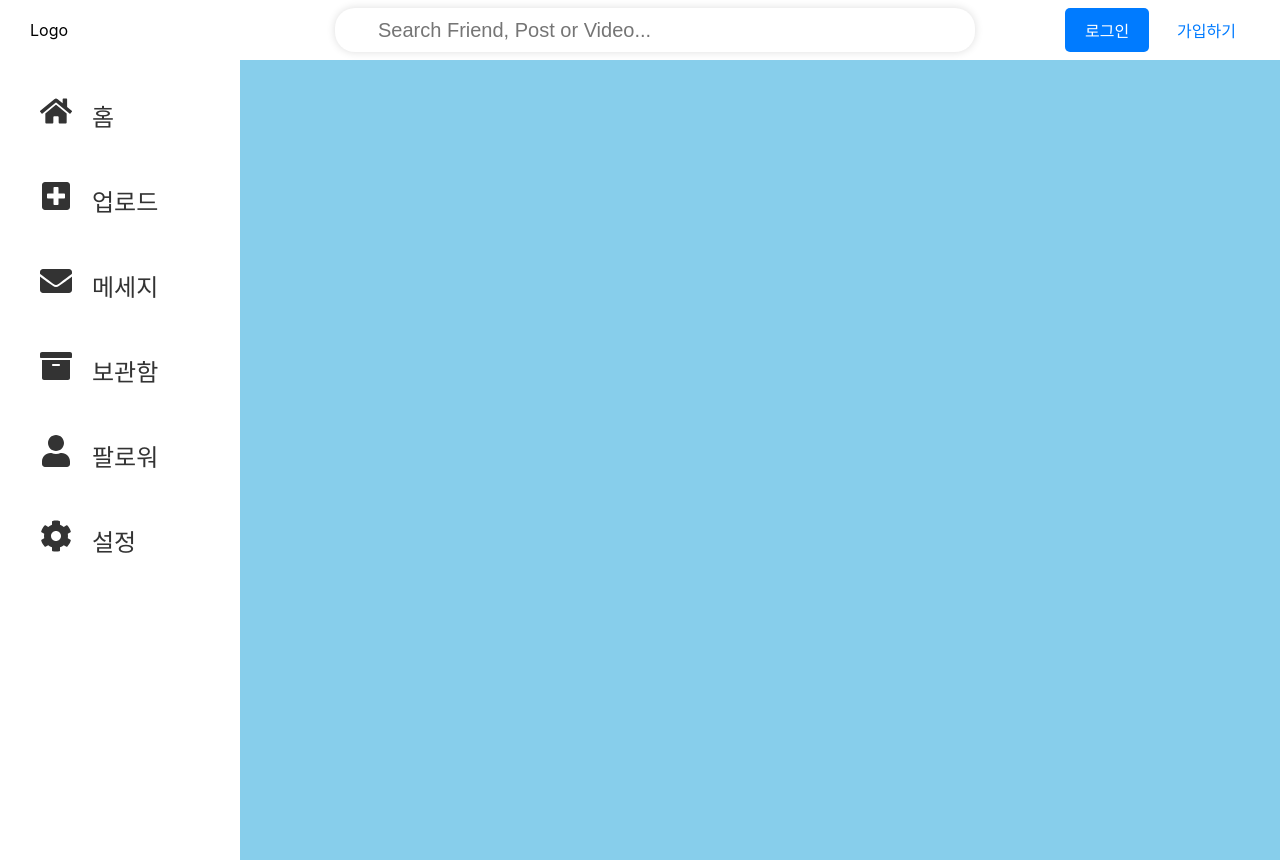
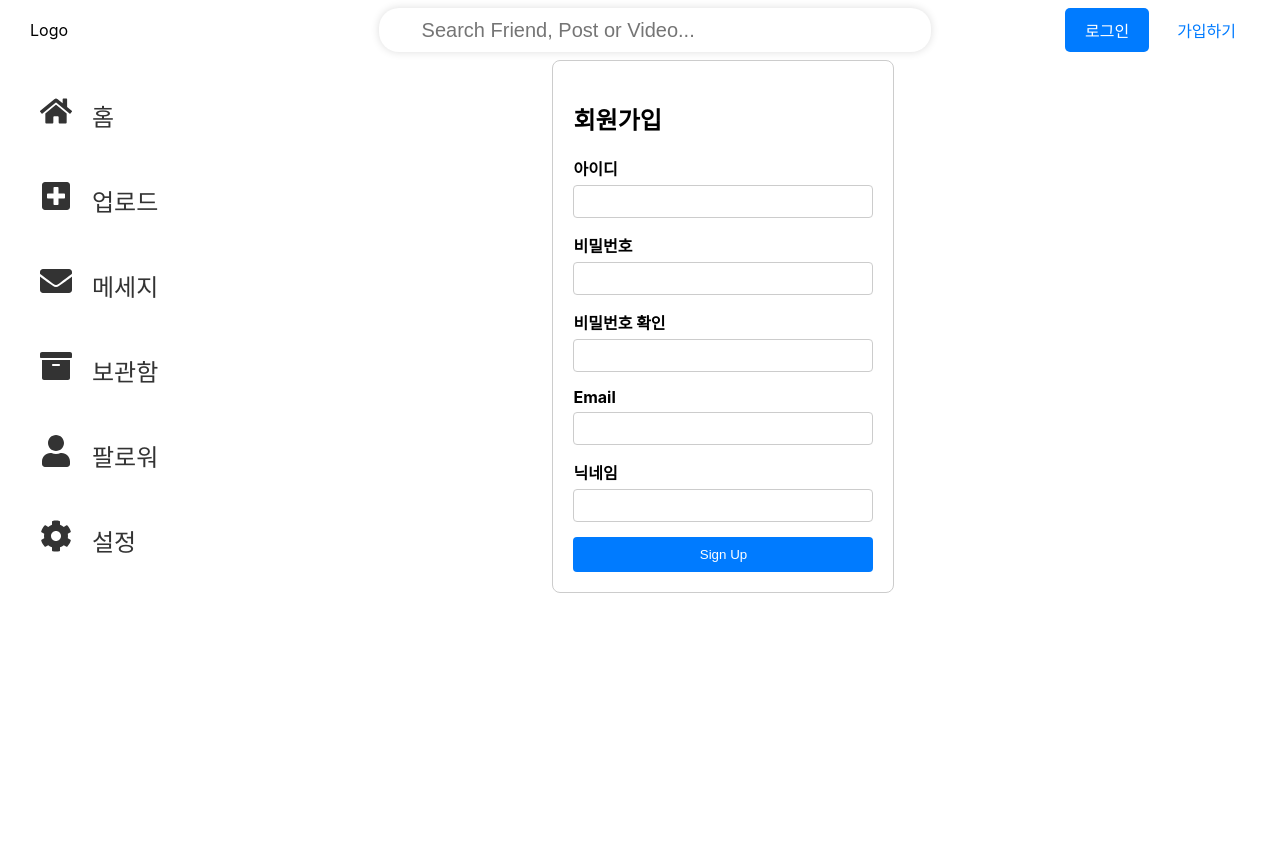
Before and after one commit to WebStudyBiz/SNS_front, a React (Create React App) app: page /signup in a window 1280 px wide. Built offline with nearby package versions, Linux system fonts and the light colour scheme; some icons are missing.

Commit message:
FEAT: 테스트용 회원가입 컴포넌트 생성

```diff
--- a/package.json
+++ b/package.json
@@ -6,6 +6,7 @@
     "@testing-library/jest-dom": "^5.17.0",
     "@testing-library/react": "^13.4.0",
     "@testing-library/user-event": "^13.5.0",
+    "axios": "^1.4.0",
     "react": "^18.2.0",
     "react-dom": "^18.2.0",
     "react-icons": "^4.10.1",
--- a/src/App.js
+++ b/src/App.js
@@ -27,7 +27,6 @@ const RightContent = styled.div`
   flex-direction: column;
   width: 100%;
   height: 100%;
-  background-color: skyblue;
 `;
 
 function App() {
--- a/src/components/Navbar.js
+++ b/src/components/Navbar.js
@@ -43,7 +43,7 @@ function Navbar() {
       <NavbarItem>
         <Logo />
       </NavbarItem>
-      <NavbarItem flex={2}>
+      <NavbarItem flex={1.5}>
         <SearchBar />
       </NavbarItem>
       <NavbarItem>
--- a/src/pages/Signup.js
+++ b/src/pages/Signup.js
@@ -1,7 +1,120 @@
-import React from "react";
+import axios from "axios";
+import React, { useState } from "react";
+import styled from "styled-components";
 
-function Signup() {
-  return <div>Signup</div>;
-}
+const SignUpContainer = styled.div`
+  width: 300px;
+  margin: 0 auto;
+  padding: 20px;
+  border: 1px solid #ccc;
+  border-radius: 8px;
+`;
 
-export default Signup;
+const SignUpForm = styled.form`
+  display: flex;
+  flex-direction: column;
+`;
+
+const FormGroup = styled.div`
+  display: flex;
+  flex-direction: column;
+  margin-bottom: 15px;
+`;
+
+const Label = styled.label`
+  font-weight: bold;
+  margin-bottom: 5px;
+`;
+
+const InputField = styled.input`
+  padding: 8px;
+  border: 1px solid #ccc;
+  border-radius: 4px;
+`;
+
+const SubmitButton = styled.button`
+  padding: 10px;
+  background-color: #007bff;
+  color: white;
+  border: none;
+  border-radius: 4px;
+  cursor: pointer;
+`;
+
+const SignUpComponent = () => {
+  const [userId, setUserId] = useState("");
+  const [userPassword, setUserPassword] = useState("");
+  const [userPasswordCheck, setUserPasswordCheck] = useState("");
+  const [userEmail, setUserEmail] = useState("");
+  const [userNickname, setUserNickname] = useState("");
+
+  const handleSubmit = (e) => {
+    e.preventDefault();
+
+    axios
+      .post(
+        "http://localhost:8080/register",
+        {
+          userId: userId,
+          userPassword: userPassword,
+          userPasswordCheck: userPasswordCheck,
+          userEmail: userEmail,
+          userNickname: userNickname,
+        },
+        { "Content-Type": "application/json" }
+      )
+      .then((res) => console.log(res))
+      .catch((err) => console.log(err));
+  };
+
+  return (
+    <SignUpContainer>
+      <h2>회원가입</h2>
+      <SignUpForm onSubmit={handleSubmit}>
+        <FormGroup>
+          <Label>아이디</Label>
+          <InputField
+            type="text"
+            value={userId}
+            onChange={(e) => setUserId(e.target.value)}
+          />
+        </FormGroup>
+        <FormGroup>
+          <Label>비밀번호</Label>
+          <InputField
+            type="password"
+            value={userPassword}
+            onChange={(e) => setUserPassword(e.target.value)}
+          />
+        </FormGroup>
+        <FormGroup>
+          <Label>비밀번호 확인</Label>
+          <InputField
+            type="password"
+            value={userPasswordCheck}
+            onChange={(e) => setUserPasswordCheck(e.target.value)}
+          />
+        </FormGroup>
+        <FormGroup>
+          <Label>Email</Label>
+          <InputField
+            type="email"
+            value={userEmail}
+            onChange={(e) => setUserEmail(e.target.value)}
+          />
+        </FormGroup>
+        <FormGroup>
+          <Label>닉네임</Label>
+          <InputField
+            type="text"
+            value={userNickname}
+            onChange={(e) => setUserNickname(e.target.value)}
+          />
+        </FormGroup>
+        <SubmitButton type="submit">Sign Up</SubmitButton>
+      </SignUpForm>
+    </SignUpContainer>
+  );
+};
+
+export default SignUpComponent;
```
Also changed, not shown: 1 other file (tests, documents, lock files or other folders).
